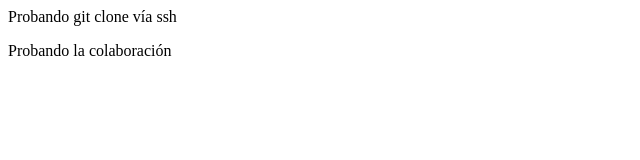
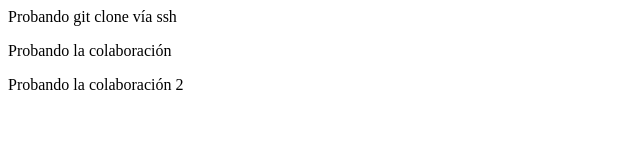
Before and after one commit to ecmmiracle/uax-devops-02, a plain HTML site: page index.html in a window 1280 px wide. Shown: the whole page, without its empty margins (0-640 px from the left). Drawn offline with Linux system fonts and the light colour scheme.

Commit message:
Update index.html

```diff
--- a/index.html
+++ b/index.html
@@ -5,5 +5,6 @@
     <body>
         <p>Probando git clone vía ssh</p>
         <p>Probando la colaboración</p>
+        <p>Probando la colaboración 2</p>
     </body>
 </html>
```
